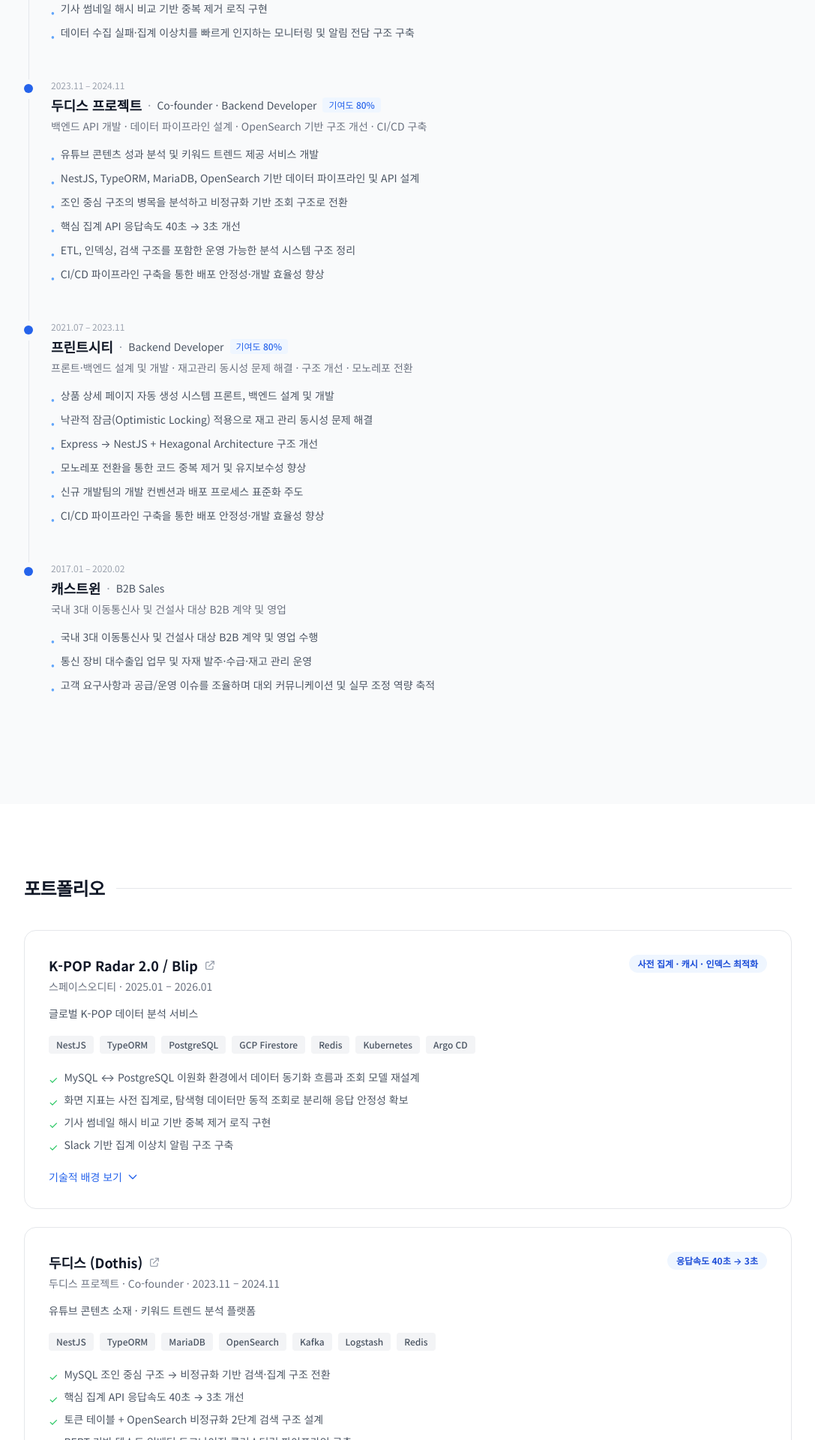
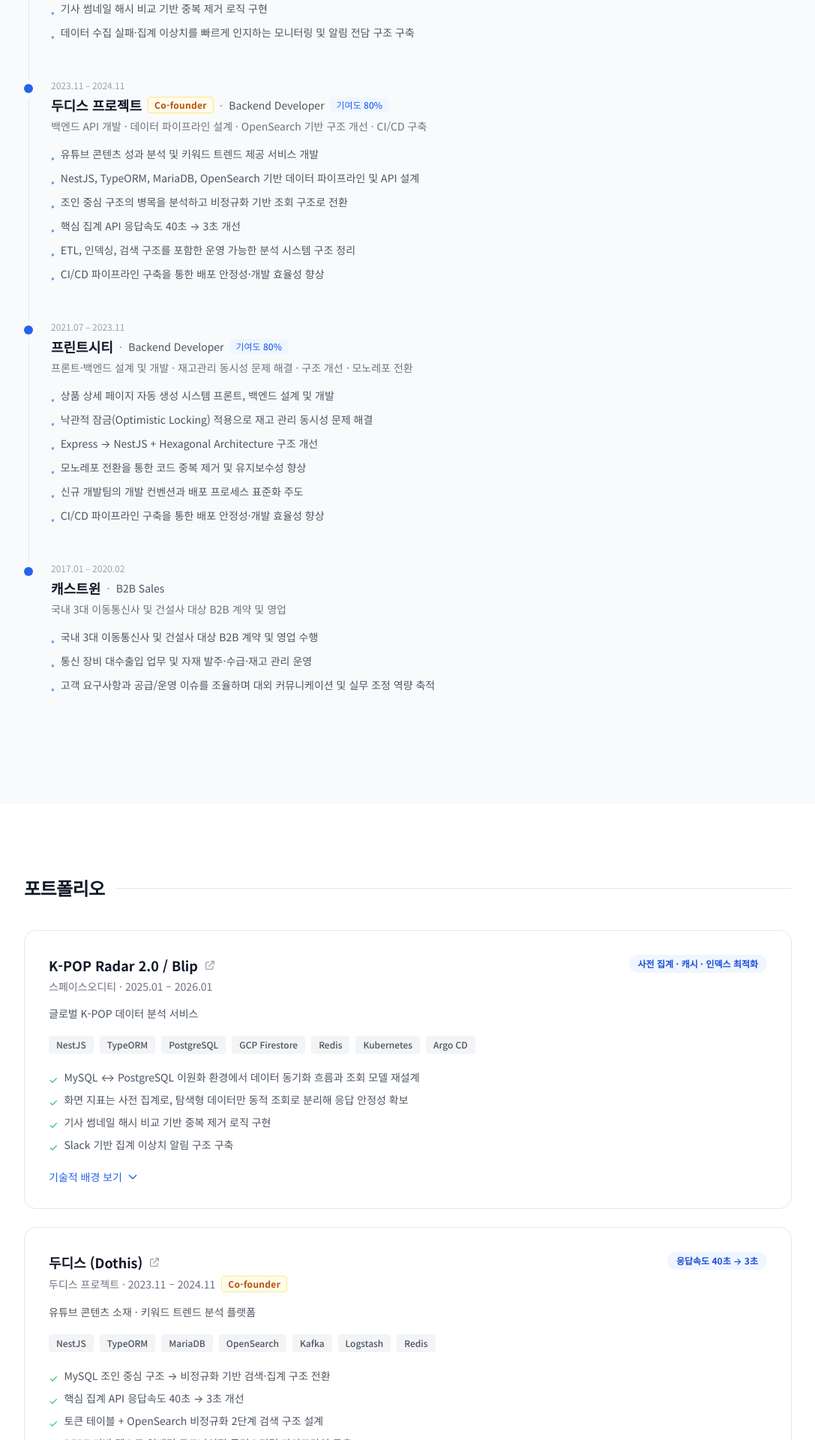
Before and after one commit to godkor200/resume, a Next.js app: page /resume/ in a window 1280 px wide. Shown: the part 2500-4420 px from the top of the page at 75% size, without its empty margins (96-1183 px from the left). Built offline with nearby package versions, Linux system fonts and the light colour scheme.

Commit message:
feat: highlight Co-founder badge for Dothis

```diff
--- a/src/components/Career.tsx
+++ b/src/components/Career.tsx
@@ -21,6 +21,11 @@
                 <p className="text-xs text-gray-400 mb-1">{job.period}</p>
                 <div className="flex flex-wrap items-center gap-2 mb-1">
                   <h3 className="text-lg font-bold text-gray-900">{job.company}</h3>
+                  {job.cofounder && (
+                    <span className="px-2 py-0.5 bg-amber-50 text-amber-700 border border-amber-200 rounded text-xs font-bold tracking-wide">
+                      Co-founder
+                    </span>
+                  )}
                   <span className="text-gray-400">·</span>
                   <span className="text-gray-600 text-sm">{job.role}</span>
                   {job.contribution && (
--- a/src/components/Portfolio.tsx
+++ b/src/components/Portfolio.tsx
@@ -42,7 +42,14 @@
                 </svg>
               </a>
             </div>
-            <p className="text-sm text-gray-500">{project.company} · {project.period}</p>
+            <div className="flex items-center gap-2 flex-wrap">
+              <p className="text-sm text-gray-500">{project.company} · {project.period}</p>
+              {project.cofounder && (
+                <span className="px-2 py-0.5 bg-amber-50 text-amber-700 border border-amber-200 rounded text-xs font-bold tracking-wide">
+                  Co-founder
+                </span>
+              )}
+            </div>
           </div>
           <span className="px-3 py-1 bg-blue-50 text-blue-700 rounded-full text-xs font-semibold whitespace-nowrap self-start">
             {project.badge}
--- a/src/data/resume.ts
+++ b/src/data/resume.ts
@@ -60,7 +60,8 @@
   },
   {
     company: '두디스 프로젝트',
-    role: 'Co-founder · Backend Developer',
+    role: 'Backend Developer',
+    cofounder: true,
     period: '2023.11 – 2024.11',
     contribution: '기여도 80%',
     summary: '백엔드 API 개발 · 데이터 파이프라인 설계 · OpenSearch 기반 구조 개선 · CI/CD 구축',
@@ -125,7 +126,8 @@
   {
     id: 2,
     name: '두디스 (Dothis)',
-    company: '두디스 프로젝트 · Co-founder',
+    company: '두디스 프로젝트',
+    cofounder: true,
     period: '2023.11 – 2024.11',
     url: 'https://bit.ly/4rqr8bw',
     description: '유튜브 콘텐츠 소재 · 키워드 트렌드 분석 플랫폼',
```
